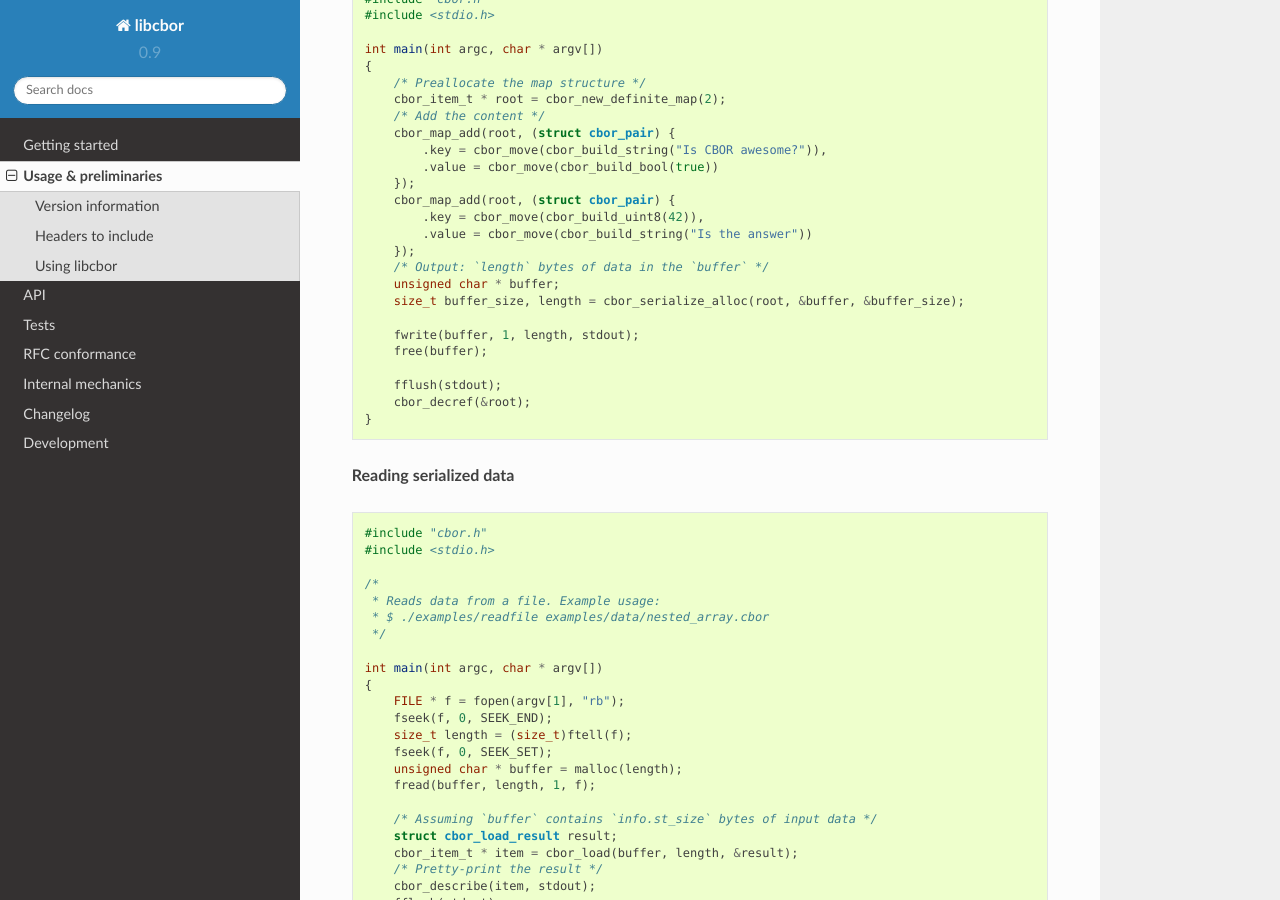
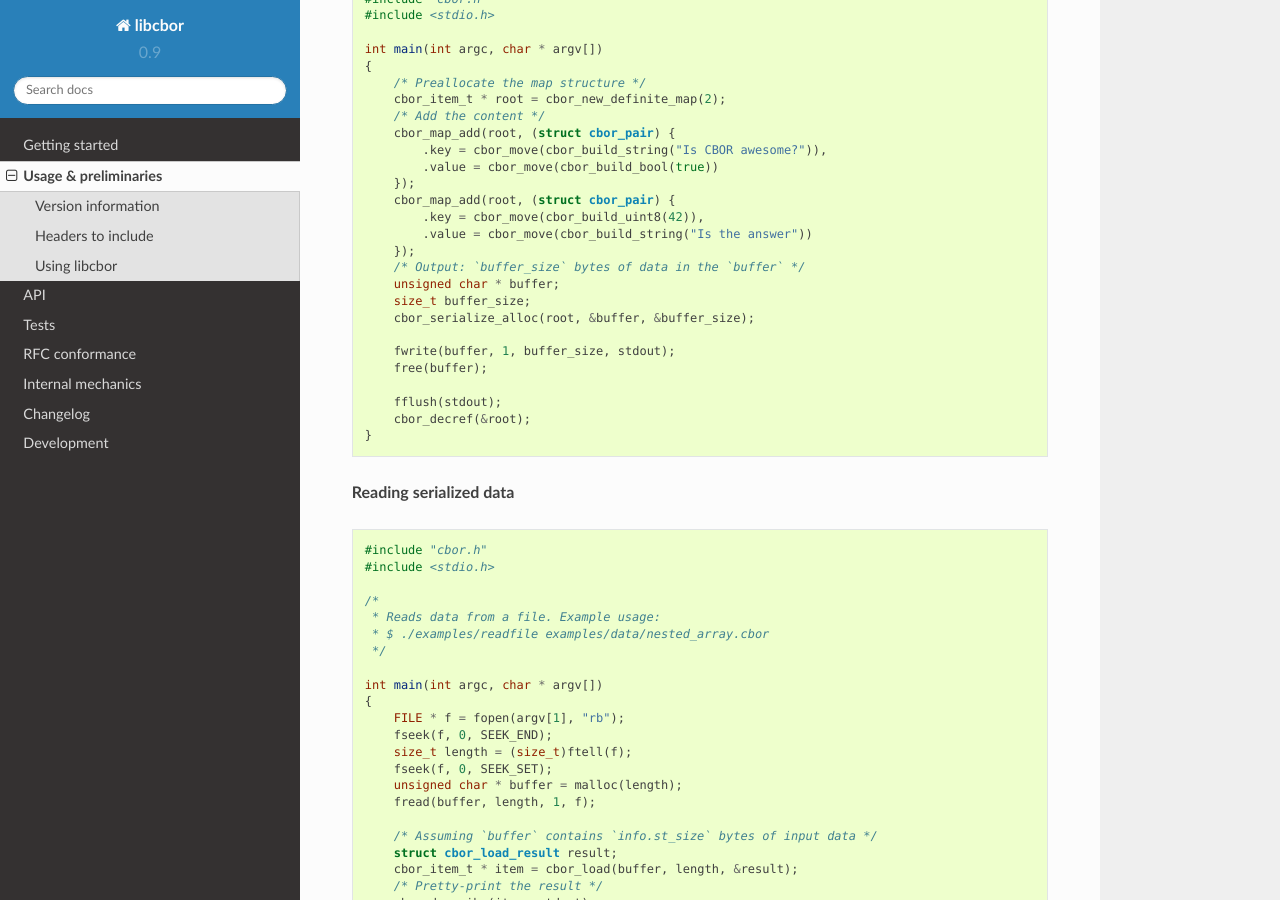
Before and after one commit to PJK/libcbor, a Sphinx documentation site: the page built from doc/source/using.rst, in a window 1280 px wide and 900 px high, scrolled down 1425 px. Built offline with Sphinx 7.4.7 and the Read the Docs theme 2.0.0, drawn with Linux system fonts in a browser that asks for light colours.

Commit message:
Un-deprecate alloc, add docs and changelog

```diff
--- a/doc/source/using.rst
+++ b/doc/source/using.rst
@@ -75,11 +75,12 @@ of what is it CBOR does, the examples (located in the ``examples`` directory) sh
             .key = cbor_move(cbor_build_uint8(42)),
             .value = cbor_move(cbor_build_string("Is the answer"))
         });
-        /* Output: `length` bytes of data in the `buffer` */
+        /* Output: `buffer_size` bytes of data in the `buffer` */
         unsigned char * buffer;
-        size_t buffer_size, length = cbor_serialize_alloc(root, &buffer, &buffer_size);
+        size_t buffer_size;
+        cbor_serialize_alloc(root, &buffer, &buffer_size);
 
-        fwrite(buffer, 1, length, stdout);
+        fwrite(buffer, 1, buffer_size, stdout);
         free(buffer);
 
         fflush(stdout);
```
Also changed, not shown: CHANGELOG.md (+3 -0 lines), README.md (+4 -4 lines), 2 other files.
